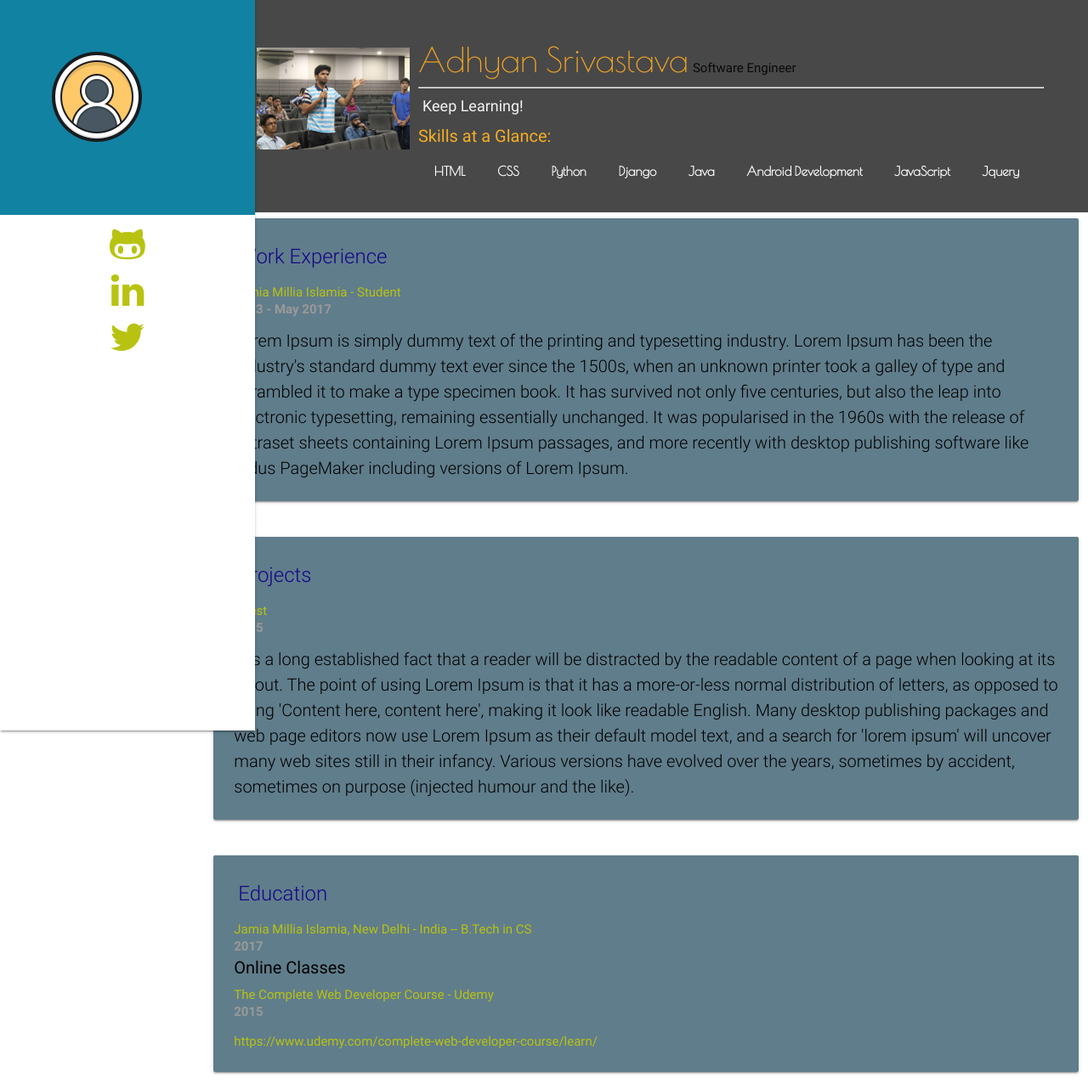
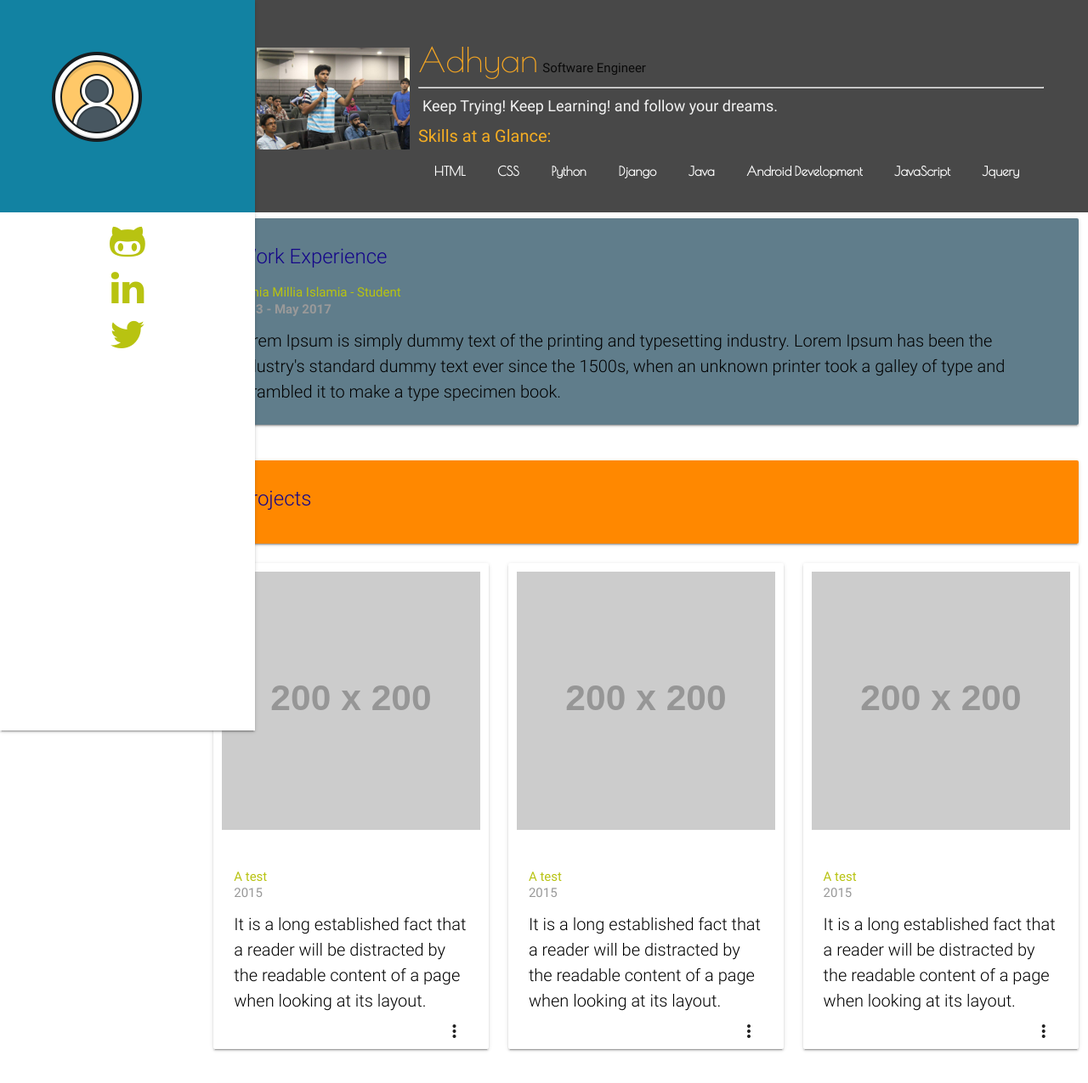
Before and after one commit to ad-os/Project-2-Udacity, a plain HTML site: page index.html in a window 1280 px wide. Shown: the top 1275 px of the page at 85% size. Drawn offline with nearby package versions, Linux system fonts and the light colour scheme; some packages are replaced by stand-ins of ours; placeholder pictures from the web are drawn by us.

Commit message:
Updated UI

```diff
--- a/css/style.css
+++ b/css/style.css
@@ -185,7 +185,6 @@ span {
 .ul-section {
 	background-color: #1282a2;
 	width: 100%;
-	height: 253px;
 }
 
 .ul-section img {
@@ -207,14 +206,6 @@ span {
 	text-align: center;
 }
 
-.card-color {
-	background-color: #042a2b;
-}
-
-.card-color1 {
-	background-color: #49111C;
-}
-
 .card .card-content p {
 	margin: 0;
 	color: black;
@@ -227,6 +218,10 @@ span {
 .no-margin {
 	margin: 0;
 	padding: 0;
+}
+
+.project-heading {
+	background-color: #ff8800;
 }
 
 /* Media queries to handle various device widths */
--- a/index.html
+++ b/index.html
@@ -9,6 +9,7 @@
 	<script type="text/javascript" src="http://maps.googleapis.com/maps/api/js?libraries=places"></script>
 	<link rel="stylesheet" href="https://cdnjs.cloudflare.com/ajax/libs/materialize/0.97.0/css/materialize.min.css">
 	<link href='http://fonts.googleapis.com/css?family=Poiret+One' rel='stylesheet' type='text/css'>
+	<link href="https://fonts.googleapis.com/icon?family=Material+Icons" rel="stylesheet">
 	<link rel="stylesheet" href="https://maxcdn.bootstrapcdn.com/font-awesome/4.4.0/css/font-awesome.min.css">
 	<link href="css/style.css" rel="stylesheet">
 </head>
@@ -21,7 +22,7 @@
 			<div class="row">
 				<div class="col s12 center"><a href="https://github.com/ad-os"><i class="fa fa-github-alt fa-3x"></i></a></div>
 				<div class="col s12 center"><a href="https://www.linkedin.com/profile/view?id=365199995&amp;trk=nav_responsive_tab_profile_pic"><i class="fa fa-linkedin fa-3x"></i></a></div>
-				<div class="col s12 center"><a href=""><i class="fa fa-twitter fa-3x"></i></a></div>
+				<div class="col s12 center"><a href="https://twitter.com/tech_adhyan"><i class="fa fa-twitter fa-3x"></i></a></div>
 			</div>
 		</div>
 	</ul>
@@ -44,11 +45,63 @@
 		<div style="clear: both;"></div>
 		<div class="row">
 			<div class="col s12">
-				<div class="card blue-grey">
+				<div class="card project-heading">
 					<div class="card-content white-text">
 						<span class="card-title">Projects</span>
-						<div id="projects">
+					</div>
+				</div>
+			</div>
+			<div class="col s12 m4 l4">
+				<div class="card">
+					<div class="card-image waves-effect waves-block waves-light">
+						<img class="activator" src="http://placehold.it/200x200">
+					</div>
+					<div class="card-content">
+						<div id="projects0">
 						</div>
+						<span class="card-title activator grey-text text-darken-4">
+							<i class="material-icons right">more_vert</i>
+						</span>
+					</div>
+					<div class="card-reveal">
+						<span class="card-title grey-text text-darken-4">Project Description<i class="material-icons right">close</i></span>
+						<p>Here is some more information about this product that is only revealed once clicked on.</p>
+					</div>
+				</div>
+			</div>
+			<div class="col s12 m4 l4">
+				<div class="card">
+					<div class="card-image waves-effect waves-block waves-light">
+						<img class="activator" src="http://placehold.it/200x200">
+					</div>
+					<div class="card-content">
+						<div id="projects1">
+						</div>
+						<span class="card-title activator grey-text text-darken-4">
+							<i class="material-icons right">more_vert</i>
+						</span>
+					</div>
+					<div class="card-reveal">
+						<span class="card-title grey-text text-darken-4">Project Description<i class="material-icons right">close</i></span>
+						<p>Here is some more information about this product that is only revealed once clicked on.</p>
+					</div>
+				</div>
+			</div>
+			<div class="col s12 m4 l4">
+				<div class="card">
+					<div class="card-image waves-effect waves-block waves-light">
+						<img class="activator" src="http://placehold.it/200x200">
+					</div>
+					<div class="card-content">
+						<div id="projects2">
+						</div>
+						<span class="card-title activator grey-text text-darken-4">
+							<i class="material-icons right">more_vert</i>
+						</span>
+					</div>
+					<div class="card-reveal">
+						<span class="card-title grey-text text-darken-4">Project Description<i class="material-icons right">close</i></span>
+						<p>Here is some more information about this product that is only revealed once clicked on.</p>
 					</div>
 				</div>
 			</div>
@@ -105,6 +158,7 @@
 			document.getElementById('map-div').style.display = 'none';
 		}
 		$(".button-collapse").sideNav();
+		$(".ul-section").css("height", $("#header").outerHeight());
 	</script>
 </body>
 </html>
--- a/js/resumeBuilder.js
+++ b/js/resumeBuilder.js
@@ -10,20 +10,9 @@ var bio = {
 		"twitter": "@tech_adhyan",
 		"location": "Noida"
 	},
-	"picture URL": "images/adhyan.jpg",
-	"welcome Message": "Keep Trying!, Keep Learning! and follow your dreams.",
+	"welcomeMessage": "Keep Trying! Keep Learning! and follow your dreams.",
+	"biopic": "images/adhyan.jpg",
 	"skills": skills
-};
-
-var work = {
-	jobs: [
-		{
-			"position": "Student",
-			"employer": "Jamia Millia Islamia",
-			"description": "Lorem Ipsum is simply dummy text of the printing and typesetting industry. Lorem Ipsum has been the industry's standard dummy text ever since the 1500s, when an unknown printer took a galley of type and scrambled it to make a type specimen book. It has survived not only five centuries, but also the leap into electronic typesetting, remaining essentially unchanged. It was popularised in the 1960s with the release of Letraset sheets containing Lorem Ipsum passages, and more recently with desktop publishing software like Aldus PageMaker including versions of Lorem Ipsum.",
-			"time": "2013 - May 2017"
-		},
-	]
 };
 
 var education = {
@@ -41,9 +30,27 @@ var education = {
 		{
 			"title": "The Complete Web Developer Course",
 			"school": "Udemy",
-			"dates": 2015,
+			"date": 2015,
 			"url": "https://www.udemy.com/complete-web-developer-course/learn/",
 		},
+		{
+			"title": "6.00.1x: Introduction to Computer Science and Programming Using Python",
+			"school": "Edx",
+			"date": 2014,
+			"url": "https://www.edx.org/course/introduction-computer-science-mitx-6-00-1x7",
+		}
+	]
+};
+
+var work = {
+	jobs: [
+		{
+			"employer": "Jamia Millia Islamia",
+			"title": "Student",
+			"location": "New Delhi",
+			"dates": "2013 - May 2017",
+			"description": "Lorem Ipsum is simply dummy text of the printing and typesetting industry. Lorem Ipsum has been the industry's standard dummy text ever since the 1500s, when an unknown printer took a galley of type and scrambled it to make a type specimen book."
+		}
 	]
 };
 
@@ -51,18 +58,32 @@ var projects = {
 	"projects": [
 		{
 			"title": "A test",
-			"date": 2015,
-			"description": "It is a long established fact that a reader will be distracted by the readable content of a page when looking at its layout. The point of using Lorem Ipsum is that it has a more-or-less normal distribution of letters, as opposed to using 'Content here, content here', making it look like readable English. Many desktop publishing packages and web page editors now use Lorem Ipsum as their default model text, and a search for 'lorem ipsum' will uncover many web sites still in their infancy. Various versions have evolved over the years, sometimes by accident, sometimes on purpose (injected humour and the like).",
+			"dates": 2015,
+			"description": "It is a long established fact that a reader will be distracted by the readable content of a page when looking at its layout.",
+			"images": ["images/test.png", "images/test1.png"]
+		},
+		{
+			"title": "A test",
+			"dates": 2015,
+			"description": "It is a long established fact that a reader will be distracted by the readable content of a page when looking at its layout.",
+			"images": ["images/test.png", "images/test1.png"]
+		},
+		{
+			"title": "A test",
+			"dates": 2015,
+			"description": "It is a long established fact that a reader will be distracted by the readable content of a page when looking at its layout.",
 			"images": ["images/test.png", "images/test1.png"]
 		}
 	]
 };
 
-var name =  "Adhyan Srivastava";
-var formattedBioPic = HTMLbioPic.replace("%data%", "images/adhyan.jpg");
-var formattedName = HTMLheaderName.replace("%data%", name);
-var formattedRole = HTMLheaderRole.replace("%data%", "Software Engineer");
-var formattedWelcomeMessage = HTMLwelcomeMsg.replace("%data%", "Keep Learning!");
+bio.display = function() {
+
+	var name =  bio.name;
+	var formattedBioPic = HTMLbioPic.replace("%data%", bio.biopic);
+	var formattedName = HTMLheaderName.replace("%data%", bio.name);
+	var formattedRole = HTMLheaderRole.replace("%data%", bio.role);
+	var formattedWelcomeMessage = HTMLwelcomeMsg.replace("%data%", bio.welcomeMessage);
 
 	$("#header").append(formattedBioPic);
 	$("#header").append(formattedName);
@@ -76,17 +97,20 @@ if (bio.skills.length > 0) {
 			$("#skills").append(formattedSkill);
 		}
 	}
+}
 
-function displayWork () {
+bio.display();
 
-	for (i in work.jobs) {
+work.display = function () {
+
+	for (var i in work.jobs) {
 		$("#workExperience").append(HTMLworkStart);
 
 		var formattedWork = HTMLworkEmployer.replace("%data%", work.jobs[i].employer);
-		var formattedTitle = HTMLworkTitle.replace("%data%", work.jobs[i].position);
+		var formattedTitle = HTMLworkTitle.replace("%data%", work.jobs[i].title);
 		var formattedDescription = HTMLworkDescription.replace("%data%", work.jobs[i].description);
 		var formattedEmployerTitle = formattedWork + formattedTitle;
-		var formattedTime = HTMLworkDates.replace("%data%", work.jobs[i].time)
+		var formattedTime = HTMLworkDates.replace("%data%", work.jobs[i].dates)
 
 		$(".work-entry:last").append(formattedEmployerTitle);
 		$(".work-entry:last").append(formattedTime);
@@ -94,9 +118,7 @@ function displayWork () {
 	}
 }
 
-displayWork();
-
-// $("#main").append(internationalizeButton);
+work.display();
 
 function inName() {
 	var list = name.split(" ");
@@ -108,29 +130,30 @@ function inName() {
 	return finalName;
 }
 
-projects.display = function () {
+projects.display = function() {
 
 	for (var i in projects.projects) {
 
-		$("#projects").append(HTMLprojectStart);
+		$("#projects" + (i)).append(HTMLprojectStart);
 
 		var formattedTitle = HTMLprojectTitle.replace("%data%", projects.projects[i].title);
 
-		var formattedTime = HTMLprojectDates.replace("%data%", projects.projects[i].date);
+		var formattedTime = HTMLprojectDates.replace("%data%", projects.projects[i].dates);
 
 		var formattedDescription = HTMLprojectDescription.replace("%data%", projects.projects[i].description);
 
-		$(".project-entry").append(formattedTitle);
-		$(".project-entry").append(formattedTime);
-		$(".project-entry").append(formattedDescription);
+		$(".project-entry:last").append(formattedTitle);
+		$(".project-entry:last").append(formattedTime);
+		$(".project-entry:last").append(formattedDescription);
 	}
 }
 
 projects.display();
 
+education.display = function() {
+
 	$("#map-div").append(googleMap);
 
-education.display = function() {
 	for (var i in education.schools) {
 		$("#education").append(HTMLschoolStart);
 
@@ -150,7 +173,7 @@ education.display = function() {
 
 		var formattedOnlineTitle = HTMLonlineTitle.replace("%data%", education.onlineCourses[i].title);
 		var formattedOnlineSchool = HTMLonlineSchool.replace("%data%", education.onlineCourses[i].school);
-		var formattedDate = HTMLonlineDates.replace("%data%", education.onlineCourses[i].dates);
+		var formattedDate = HTMLonlineDates.replace("%data%", education.onlineCourses[i].date);
 		var formattedOnlineUrl = HTMLonlineURL.replace("%data%", education.onlineCourses[i].url);
 
 		$(".education-entry:last").append(formattedOnlineTitle + formattedOnlineSchool);
@@ -177,8 +200,3 @@ $("#footerContacts").append(formattedTwitter);
 $("#footerContacts").append(formattedGithub);
 
 $("#footerContacts").append(formattedLocation);
-
-
-$(function(){
-	$('.button-collapse').sideNav();
-});
```
Also changed, not shown: js/helper.js (+2 -22 lines). Lines whose indentation alone changed are shown as unchanged.
